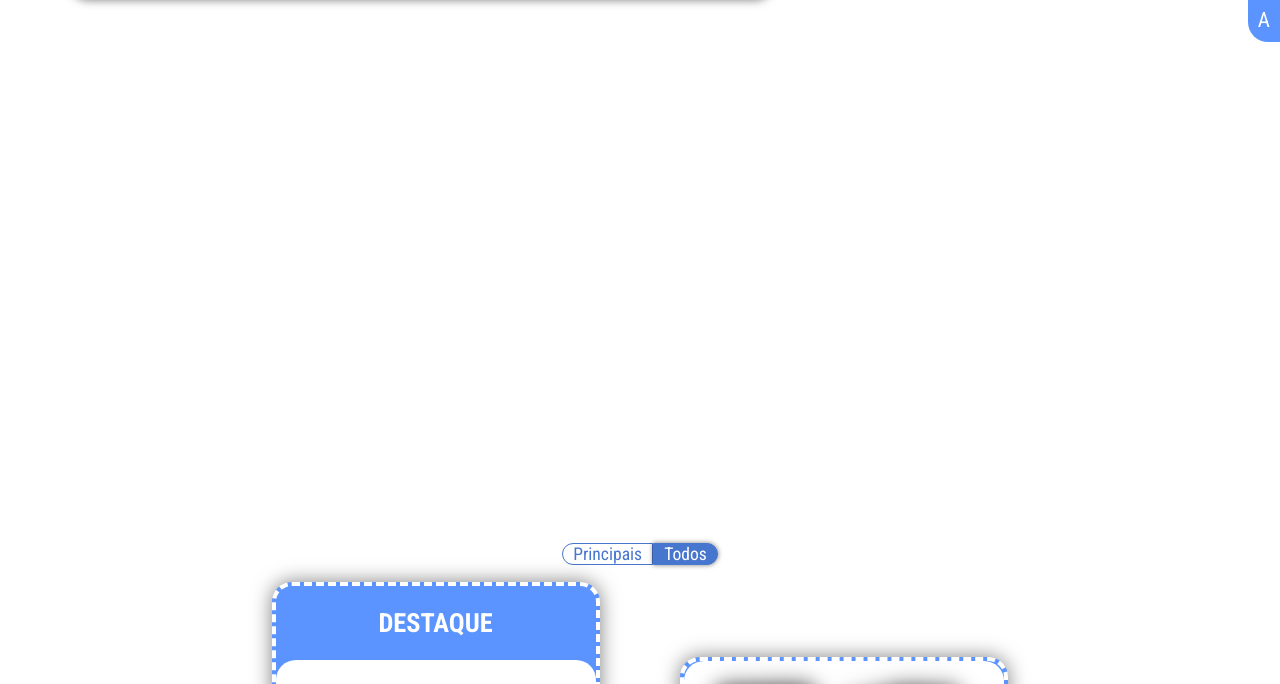
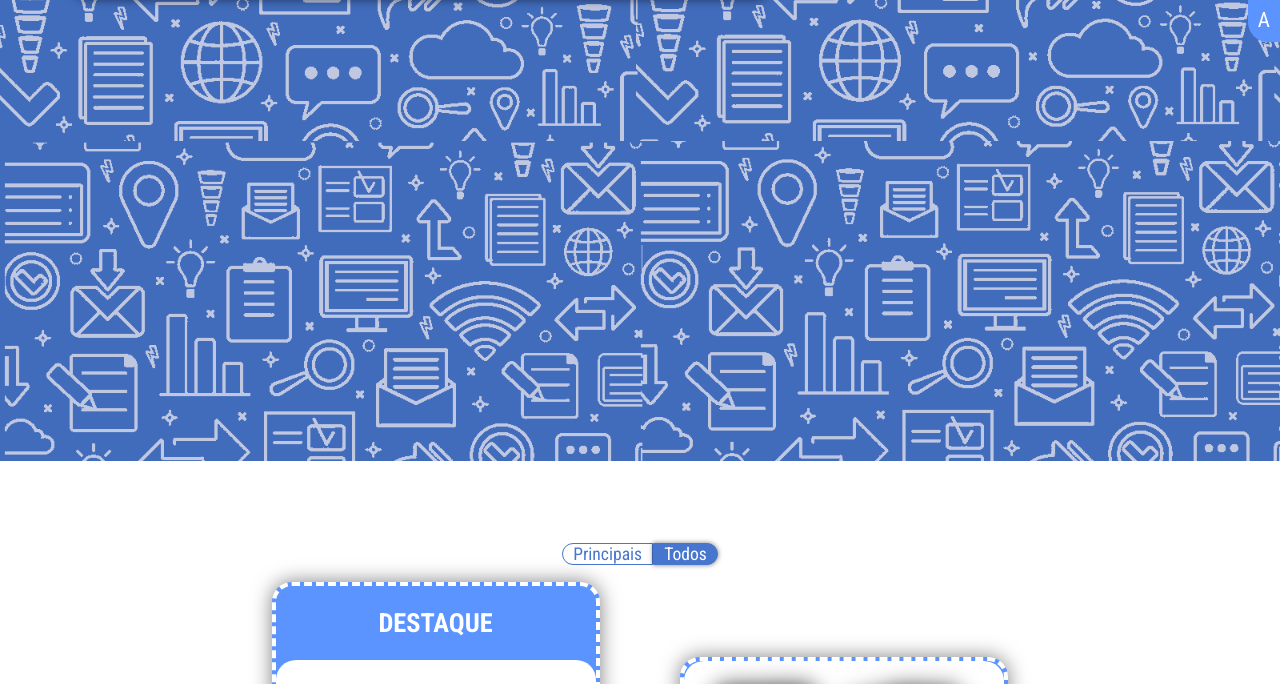
Before and after one commit to MyRepoArchive/STROMIX_Reviews, a plain HTML site: page index.html in a window 1280 px wide. Shown: the part 399-1083 px from the top of the page. Drawn offline with Linux system fonts and the light colour scheme.

Commit message:
Update estilo_index.css

```diff
--- a/css/estilo_index.css
+++ b/css/estilo_index.css
@@ -12,7 +12,7 @@ section#corpo div#banner {
     padding-left: 5%;
     padding-right: 5%;
     text-align: left;
-    background: url('../_imagens/background_tech_icons_blue_white_2400x1800.png');
+    background: url('../image/background_tech_icons_blue_white_2400x1800.png');
     background-size: 150%;
     margin-bottom: 5%;
     height: 100vh;
```
